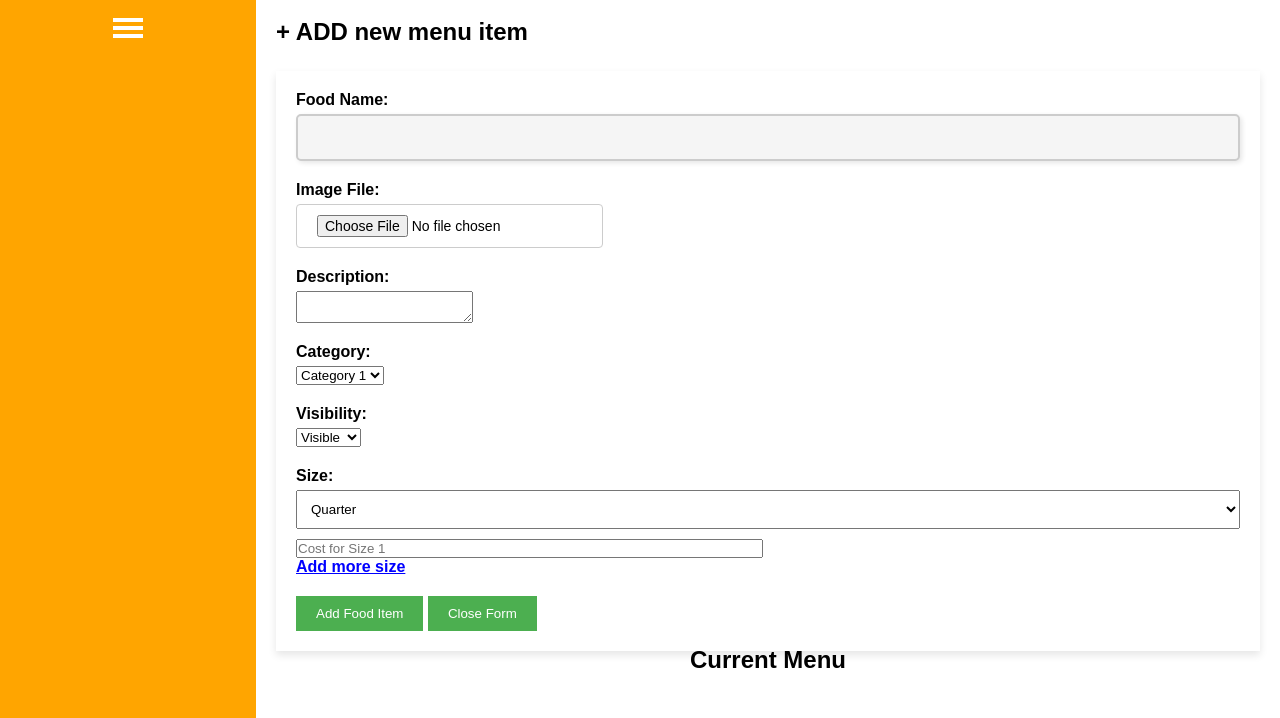
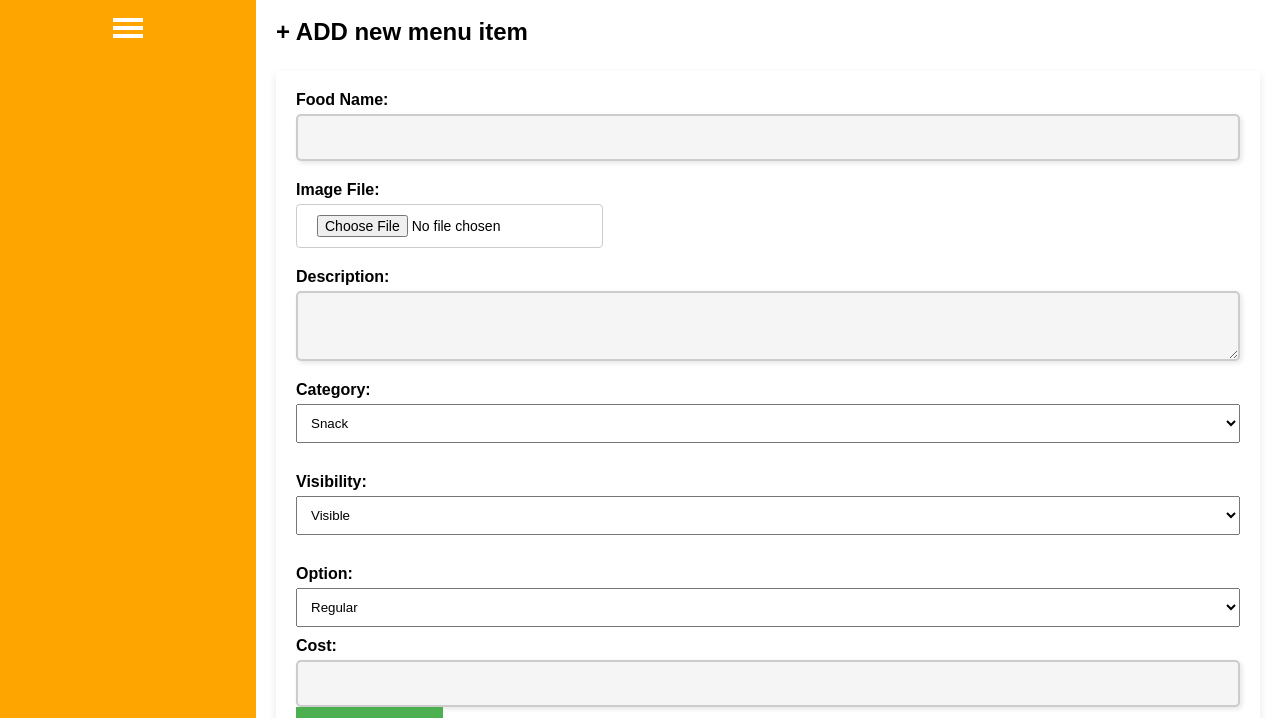
Before and after one commit to NeuroNut/dine-scan-4-year, a plain HTML site: page DINE SCAN/src/menu/admin/menu-management.html in a window 1280 px wide. Both pictures are taken after a click on the element "+ ADD new menu item". Shown: the part 92-810 px from the top of the page. Drawn offline with nearby package versions, Linux system fonts and the light colour scheme; no server answers.

Commit message:
Update menu-management.html
adding functionality for menu items is now working, the add form enable to add as many sizes and cost of a food item as there are (currently its is manually set, but can be easily retrieved from DB).
main problem was to make functionality of size and cost inputs, to increase them as per requirement, and to remove them if needed, while entering the data. All the data structures needed to be modified accordingly.

```diff
--- a/DINE SCAN/src/menu/admin/menu-management.html
+++ b/DINE SCAN/src/menu/admin/menu-management.html
@@ -64,39 +64,47 @@
           </div>
           <div class="form-group">
             <label for="foodDescription">Description:</label>
-            <textarea id="foodDescription" required></textarea>
+            <textarea id="foodDescription" class="premium-input" required></textarea>
           </div>
           <div class="form-group">
             <label for="foodCategory">Category:</label>
-            <select id="foodCategory">
-              <option value="1">Category 1</option>
-              <option value="2">Category 2</option>
+            <select id="foodCategory" class="size-select">
+              <option value="1">Snack</option>
+              <option value="2">Main Course</option>
             </select>
           </div>
           <div class="form-group">
             <label for="foodVisibility">Visibility:</label>
-            <select id="foodVisibility">
+            <select id="foodVisibility" class="size-select">
               <option value="visible">Visible</option>
               <option value="hidden">Hidden</option>
             </select>
           </div>
-          <div class="form-group" id="sizeContainer">
-            <label for="foodSize">Size:</label>
-            <select id="foodSize" class="size-select">
-                <option value="1">Quarter</option>
-                <option value="2">Half</option>
-                <option value="3">Full</option>
-            </select>
+          <div id="optionsContainer">
+            <div class="option-group">
+                <label for="option">Option:</label>
+                <select name="option[0]" class="option size-select">
+                    <!-- <option value="" selected disabled hidden>Please select your favorite size</option> -->
+                    <option value="1" class="optionNumber">Quarter</option>
+                    <option value="2" class="optionNumber">Half</option>
+                    <option value="3" class="optionNumber">Full</option>
+                    <option value="4" class="optionNumber">Small</option>
+                    <option value="5" class="optionNumber">Medium</option>
+                    <option value="6" class="optionNumber">Large</option>
+                    <option value="7" class="optionNumber" selected>Regular</option>
+                </select>
+                <label for="cost">Cost:</label>
+                <input type="number" name="cost[0]" step="1.00" class="cost premium-input" min="0" required>
+                <br>
+            </div>
         </div>
 
-        <!-- <div class="form-group">
-            <label for="foodCostBySize">Cost by Size:</label>
-            <input type="number" id="foodCostBySize" step="5.00" required>
-        </div> -->
-
+        <button type="button" id="addOption" class="button-add">Add More Options</button><br><br>
         <button type="submit" class="button-add">Add Food Item</button>
         <button type="button" class="button-add" onclick="closeAddForm()">Close Form</button>
     </form>
+
+  </div>
 
     <script>
           function closeAddForm() {
@@ -123,72 +131,100 @@
     }
           }
         </script>
-      </div>
+
 
 
 
     <script>
-        const sizeContainer = document.getElementById("sizeContainer");
-    const foodSizeSelect = document.getElementById("foodSize");
-    const foodCostInput = document.getElementById("foodCostBySize");
+       document.addEventListener("DOMContentLoaded", function () {
+    const optionsContainer = document.getElementById("optionsContainer");
+    const addOptionButton = document.getElementById("addOption");
+    let uniqueOptions = new Set();
+    const allOption = Array.from(optionsContainer.querySelectorAll(".optionNumber"));
+    const options = new Set(allOption.map(option => option.value));
+    let index=1;
+    //addOptionButton.disabled = true;
 
-    let index = 0;
-    // Initial setup
-    updateCostInputs();
-
-    foodSizeSelect.addEventListener("change", updateCostInputs);
-
-    sizeContainer.addEventListener("click", function (event) {
-        if (event.target.classList.contains("add-more-size")) {
-            addSizeSelector();
+    //create a event listener for a element which has the name 'option[0]'
+    const firstoption = document.querySelector("select[name='option[0]']");
+    //create event listener for firstoption
+    firstoption.addEventListener("change", function () {
+        //console.log(firstoption.value)
+        //if the value of firstoption is not empty
+        if (firstoption.value !== "") {
+            //enable the addOptionButton
+            addOptionButton.disabled = false;
         }
     });
 
-    function updateCostInputs() {
-        const selectedOptions = Array.from(foodSizeSelect.selectedOptions);
-        const selectedSizes = selectedOptions.map((option) => option.value);
 
-        // Remove existing cost inputs and "Add more size" text
-        const existingCostInputs = document.querySelectorAll(".cost-input, .add-more-size");
-        existingCostInputs.forEach((input) => input.remove());
 
-        // Add cost inputs for selected sizes
-        selectedSizes.forEach((size) => {
-            const costInput = document.createElement("input");
-            costInput.type = "number";
-            costInput.step = "5.00";
-            costInput.classList.add("cost-input");
-            costInput.id = `foodCostBySize_${index}`;
-            costInput.placeholder = "Cost for Size " + size;
-            sizeContainer.appendChild(costInput);
+    addOptionButton.addEventListener("click", function () {
+        //console.log(options)
+        addOptionField();
+        updateAddOptionButton(); // Check if the button should be disabled
+        index++;
+    });
+
+    function addOptionField() {
+        const lastOptionGroup = optionsContainer.firstElementChild;
+        const clonedOptionGroup = lastOptionGroup.cloneNode(true);
+
+        // Clear the values of the cloned fields
+        clonedOptionGroup.querySelectorAll("select, input").forEach(function (field) {
+            field.value = '';
         });
 
-        // Add "Add more size" text if not all sizes are selected
-        if (selectedSizes.length < foodSizeSelect.options.length) {
-            const addMoreSizeText = document.createElement("p");
-            addMoreSizeText.textContent = "Add more size";
-            addMoreSizeText.classList.add("add-more-size", "clickable");
-            sizeContainer.appendChild(addMoreSizeText);
+        // Remove selected options from the new selector
+        const selectedOptions = Array.from(optionsContainer.querySelectorAll(".option"));
+        clonedOptionGroup.querySelector(".option").querySelectorAll("option").forEach(function (option) {
+            if (selectedOptions.some((selected) => selected.value === option.value)) {
+                option.remove();
+            }
+        });
+
+        //change the name of select and input tag of clonedOptionGroup
+        clonedOptionGroup.querySelector(".option").name = "option[" + index + "]";
+        clonedOptionGroup.querySelector(".cost").name = "cost[" + index + "]";
+        console.log(clonedOptionGroup)
+
+        //create a clickable text 'remove' and append to clonedOptionGroup
+        const removeOption = document.createElement("a");
+        removeOption.textContent = "Remove";
+        removeOption.href = "#";
+        removeOption.addEventListener("click", function () {
+            removeOptionField(clonedOptionGroup);
+        });
+        clonedOptionGroup.appendChild(removeOption);
+
+
+        optionsContainer.appendChild(clonedOptionGroup);
+    }
+
+    function removeOptionField(optionGroup) {
+        index--;
+        optionsContainer.removeChild(optionGroup);
+        updateAddOptionButton(); // Check if the button should be disabled
+    }
+
+    function updateAddOptionButton() {
+        const allOptions = Array.from(optionsContainer.querySelectorAll(".option"));
+        uniqueOptions = new Set(allOptions.map(option => option.value));
+
+
+        // console.log(allOptions)
+        // console.log(uniqueOptions)
+        //     console.log(uniqueOptions.size)
+
+        if (options.size <= uniqueOptions.size) {
+
+            addOptionButton.disabled = true;
+        }
+        else {
+            addOptionButton.disabled = false;
         }
     }
-
-    function addSizeSelector() {
-        const newSizeSelector = document.createElement("select");
-        newSizeSelector.classList.add("size-select");
-        Array.from(foodSizeSelect.children).forEach((option) => {
-            newSizeSelector.add(new Option(option.text, option.value));
-        });
-        sizeContainer.appendChild(newSizeSelector);
-
-        const newCostInput = document.createElement("input");
-        newCostInput.type = "number";
-        newCostInput.step = "5.00";
-        newCostInput.classList.add("cost-input");
-        newCostInput.id = `foodCostBySize_${index}`;
-        newCostInput.placeholder = "Cost for Size";
-        sizeContainer.appendChild(newCostInput);
-        index++;
-    }
+});
 </script>
 
           <h2 align="center">Current Menu</h2><br><br>
@@ -259,7 +295,7 @@
           </div>
 
 
-<script src="new menuscript.js"></script>
+<script src="menuscript.js"></script>
 
     </div>
   </div>
```
